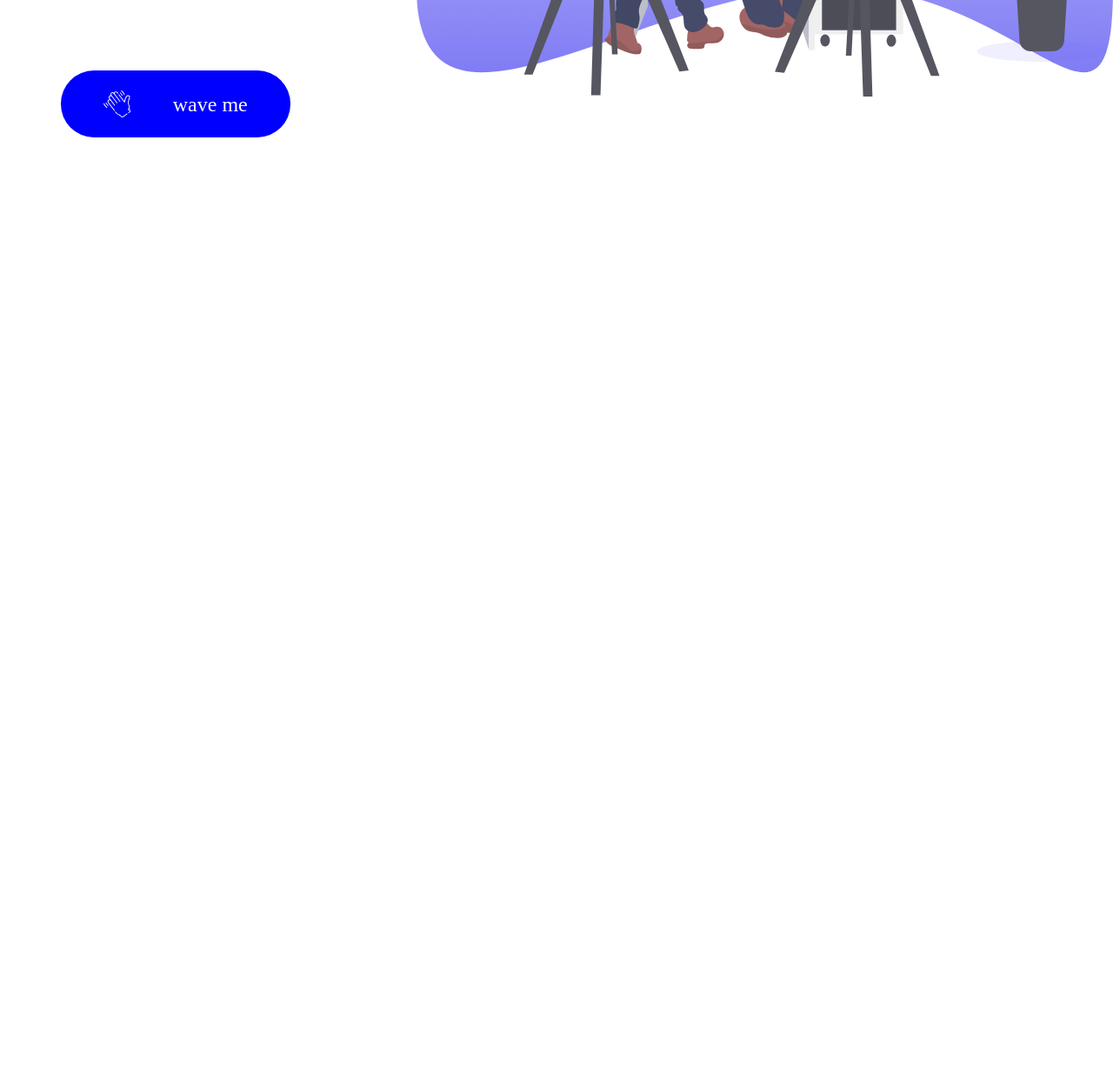
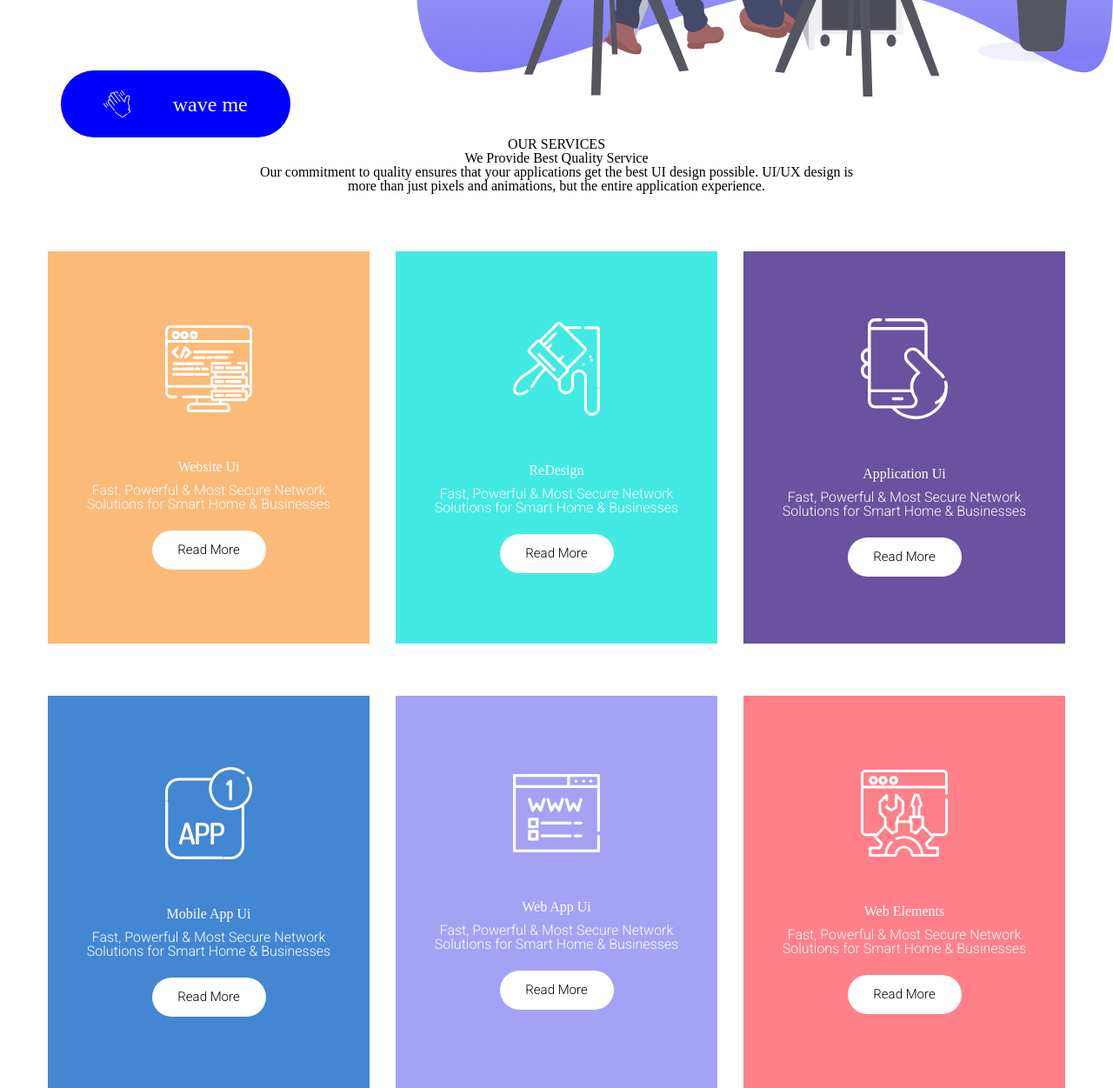
Before and after one commit to sanddrika/less6, a plain HTML site: page index.html in a window 1280 px wide. Shown: the part 736-1987 px from the top of the page at 87% size. Before the commit the page ends 894 px from the top, so only its background shows below. Drawn offline with Linux system fonts and the light colour scheme.

Commit message:
fully done

```diff
--- a/index.html
+++ b/index.html
@@ -65,6 +65,84 @@
           </div>
         </div>
       </section>
+      <section>
+        <div class="container">
+          <div class="header-box">
+            <h3>OUR SERVICES</h3>
+            <h2>We Provide Best Quality Service</h2>
+            <p>
+              Our commitment to quality ensures that your applications get the
+              best UI design possible. UI/UX design is more than just pixels and
+              animations, but the entire application experience.
+            </p>
+          </div>
+          <div class="row1">
+            <!-- pirveli kolofi -->
+            <div class="box1">
+              <img src="img/001-data.svg" alt="data" />
+              <h2 class="website">Website Ui</h2>
+              <p class="description1">
+                Fast, Powerful & Most Secure Network Solutions for Smart Home &
+                Businesses
+              </p>
+              <div class="button1">Read More</div>
+            </div>
+            <!-- meore kolofi  -->
+            <div class="box1 box2">
+              <img src="img/003-paint.svg" alt="data" />
+              <h2 class="website">ReDesign</h2>
+              <p class="description1">
+                Fast, Powerful & Most Secure Network Solutions for Smart Home &
+                Businesses
+              </p>
+              <div class="button1">Read More</div>
+            </div>
+            <!-- me3e kolofi -->
+            <div class="box1 box3">
+              <img src="img/002-phone.svg" alt="data" />
+              <h2 class="website">Application Ui</h2>
+              <p class="description1">
+                Fast, Powerful & Most Secure Network Solutions for Smart Home &
+                Businesses
+              </p>
+              <div class="button1">Read More</div>
+            </div>
+          </div>
+
+          <!-- me2e rigi -->
+          <div class="row2">
+            <div class="box1 box2_1">
+              <img src="img/004-app.svg" alt="data" />
+              <h2 class="website">Mobile App Ui</h2>
+              <p class="description1">
+                Fast, Powerful & Most Secure Network Solutions for Smart Home &
+                Businesses
+              </p>
+              <div class="button1">Read More</div>
+            </div>
+            <!-- meore kolofi  -->
+            <div class="box1 box2_2">
+              <img src="img/006-domain-registration.svg" alt="data" />
+              <h2 class="website">Web App Ui</h2>
+              <p class="description1">
+                Fast, Powerful & Most Secure Network Solutions for Smart Home &
+                Businesses
+              </p>
+              <div class="button1">Read More</div>
+            </div>
+            <!-- me3e kolofi -->
+            <div class="box1 box2_3">
+              <img src="img/005-repair.svg" alt="data" />
+              <h2 class="website">Web Elements</h2>
+              <p class="description1">
+                Fast, Powerful & Most Secure Network Solutions for Smart Home &
+                Businesses
+              </p>
+              <div class="button1">Read More</div>
+            </div>
+          </div>
+        </div>
+      </section>
     </main>
   </body>
 </html>
--- a/style/style.css
+++ b/style/style.css
@@ -27,7 +27,9 @@
   margin-right: 40px;
   /* ქრისტინას */
   /* ბევრი ვიწვალე თუ ცოტა ვიწვალე მაინც ვერ გავასწორე :(
-    ესეც რეზოლუციის ბრალია ალბათ?! */
+    ესეც რეზოლუციის ბრალია ალბათ?!
+     ანუ margin-ებს რომ ვუთითებ ფაილის მიხედვით,
+      საერთოდ არ სწორდება ისე,როგორც საჭიროა!*/
 }
 .right-block {
   width: 801px;
@@ -57,3 +59,70 @@
   margin-top: 57px;
   margin-bottom: 84px;
 }
+.row1 {
+  display: flex;
+  justify-content: space-between;
+  margin-top: 67px;
+}
+.container {
+  width: 1170px;
+  margin: 0 auto;
+}
+.header-box {
+  width: 714px;
+  margin: 0 auto;
+  text-align: center;
+}
+.box1 {
+  width: 370px;
+  height: 451px;
+  background: #fbba77;
+  display: flex;
+  justify-content: center;
+  align-items: center;
+  flex-direction: column;
+}
+.box2 {
+  background: #41eae3;
+}
+.box3 {
+  background: #69529f;
+}
+.box2_1 {
+  background: #4386d2;
+}
+.box2_2 {
+  background: #a5a2f6;
+}
+.box2_3 {
+  background: #ff8088;
+}
+.description1 {
+  font-family: "Roboto", sans-serif;
+  color: #fff;
+  text-align: center;
+  width: 328px;
+  margin: 11px 0px;
+  font-size: 16px;
+}
+.website {
+  margin-top: 55px;
+  color: #fff;
+}
+.button1 {
+  width: 131px;
+  height: 45px;
+  border-radius: 23px;
+  margin-top: 11px;
+  background: #fff;
+  display: flex;
+  align-items: center;
+  justify-content: center;
+  font-family: "Roboto", sans-serif;
+  font-size: 15px;
+}
+.row2 {
+  display: flex;
+  justify-content: space-between;
+  margin-top: 60px;
+}
```
Also changed, not shown: img/001-data.svg (added), img/002-phone.svg (added), img/003-paint.svg (added), img/004-app.svg (added), img/005-repair.svg (added), img/006-domain-registration.svg (added).
